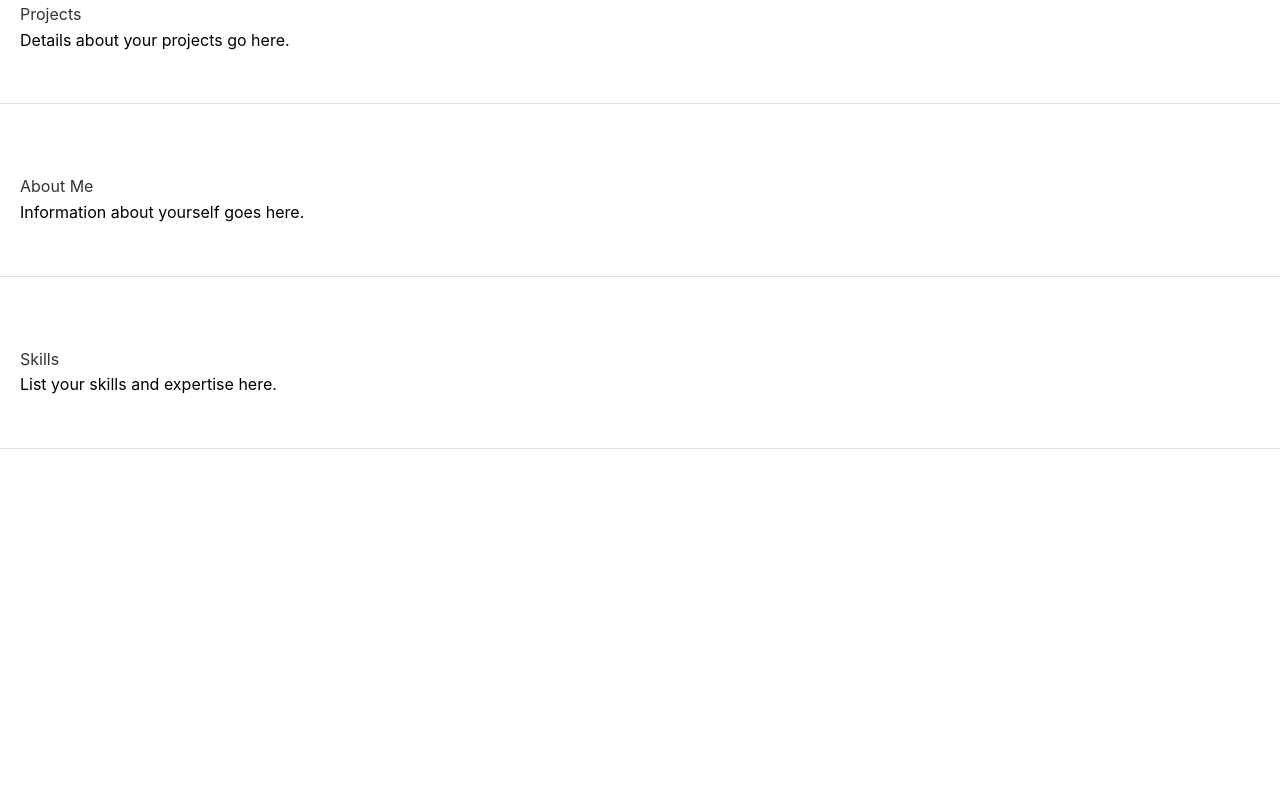
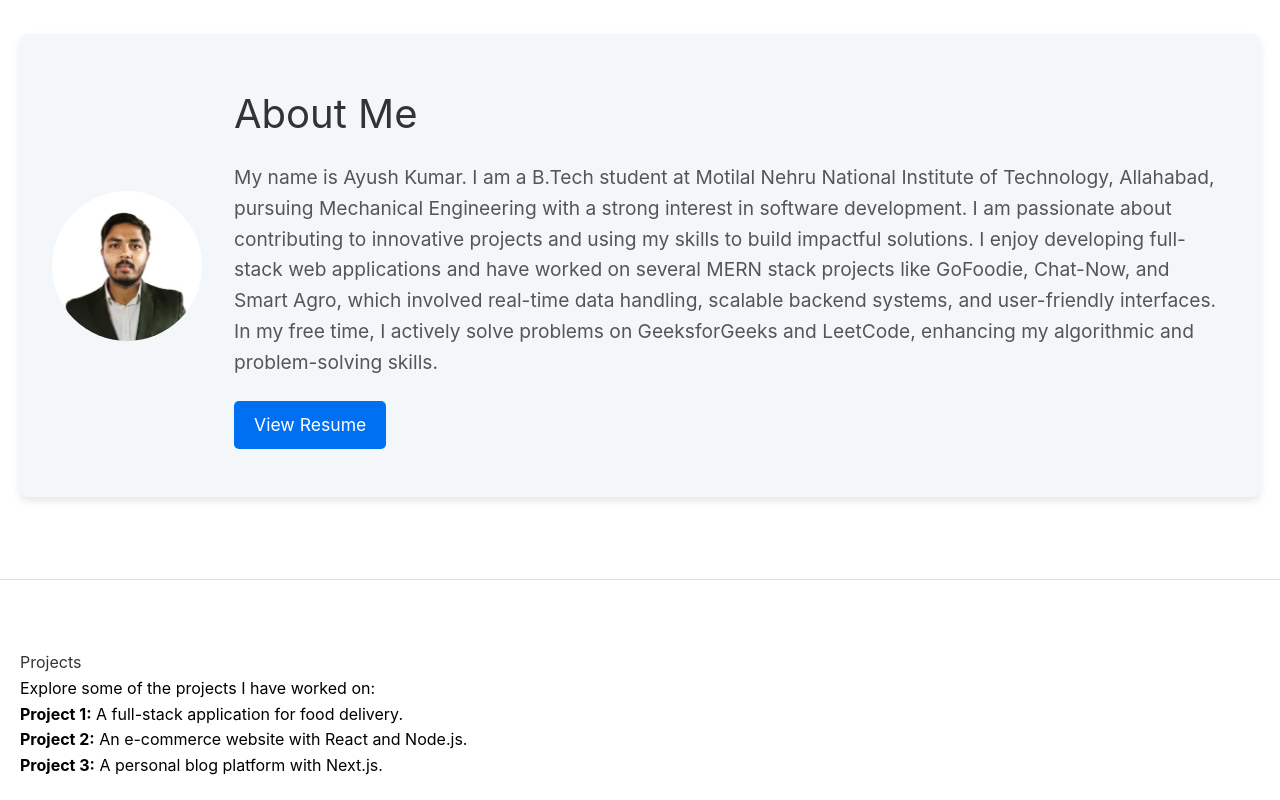
Before and after one commit to ayushchahat/pace-task, a Next.js app: page / in a window 1280 px wide. Shown: the part 280-1080 px from the top of the page. Before the commit the page ends 800 px from the top, so only its background shows below. Built offline with nearby package versions, Linux system fonts and the light colour scheme.

Commit message:
Added the styling and content for about me section

```diff
--- a/app/components/AboutMe.tsx
+++ b/app/components/AboutMe.tsx
@@ -0,0 +1,97 @@
+"use client";
+import React from "react";
+
+interface AboutMeProps {
+  heading: string;
+  message: string;
+  resume: string;
+  imgSize: number;
+}
+
+const AboutMe: React.FC<AboutMeProps> = ({
+  heading,
+  message,
+  resume,
+  imgSize,
+}) => {
+  return (
+    <div
+      style={{
+        display: "flex",
+        justifyContent: "space-between",
+        alignItems: "center",
+        padding: "3rem 2rem",
+        backgroundColor: "#f4f7fa",
+        borderRadius: "8px",
+        boxShadow: "0 4px 8px rgba(0, 0, 0, 0.1)",
+        maxWidth: "100%",
+        width: "100%",
+        margin: "2rem auto",
+        flexWrap: "wrap", // To ensure responsiveness
+      }}
+    >
+      {/* Profile Image */}
+      <div style={{ flex: "0 0 auto", marginRight: "2rem" }}>
+        <img
+          src="/ayush-profile.jpeg"
+          alt="Ayush Kumar"
+          style={{
+            borderRadius: "50%",
+            width: `${imgSize}px`,
+            height: `${imgSize}px`,
+            objectFit: "cover",
+            transition: "transform 0.3s ease",
+          }}
+          onMouseOver={(e) => (e.currentTarget.style.transform = "scale(1.05)")}
+          onMouseOut={(e) => (e.currentTarget.style.transform = "scale(1)")}
+        />
+      </div>
+
+      {/* Text Content */}
+      <div style={{ flex: "1", textAlign: "left" }}>
+        <h2
+          style={{
+            fontSize: "2.5rem",
+            color: "#333",
+            marginBottom: "1rem",
+          }}
+        >
+          {heading}
+        </h2>
+        <p
+          style={{
+            fontSize: "1.2rem",
+            color: "#555",
+            lineHeight: "1.6",
+            marginBottom: "1.5rem",
+          }}
+        >
+          {message}
+        </p>
+        <a
+          href={resume}
+          target="_blank"
+          rel="noopener noreferrer"
+          style={{
+            backgroundColor: "#0070f3",
+            color: "#fff",
+            padding: "10px 20px",
+            fontSize: "1.1rem",
+            border: "none",
+            borderRadius: "5px",
+            textDecoration: "none",
+            display: "inline-block",
+            cursor: "pointer",
+            transition: "background-color 0.3s ease",
+          }}
+          onMouseOver={(e) => (e.currentTarget.style.backgroundColor = "#005bb5")}
+          onMouseOut={(e) => (e.currentTarget.style.backgroundColor = "#0070f3")}
+        >
+          View Resume
+        </a>
+      </div>
+    </div>
+  );
+};
+
+export default AboutMe;
--- a/app/components/Navigation.tsx
+++ b/app/components/Navigation.tsx
@@ -38,10 +38,10 @@ const Navigation: React.FC = () => {
         &#9776;
       </button>
       <div className={`${styles["nav-links"]} ${menuOpen ? styles.show : ""}`}>
+        <a className={styles["nav-link"]} href="https://drive.google.com/file/d/1E9fQ05ieyej34VWkwu8xYdI5zT7ZrRL-/view?usp=sharing">Resume</a>
+        <a className={styles["nav-link"]} href="#aboutme">About</a>
         <a className={styles["nav-link"]} href="#projects">Projects</a>
-        <a className={styles["nav-link"]} href="#about">About</a>
         <a className={styles["nav-link"]} href="#skills">Skills</a>
-        <a className={styles["nav-link"]} href="https://drive.google.com/file/d/1E9fQ05ieyej34VWkwu8xYdI5zT7ZrRL-/view?usp=sharing">Resume</a>
       </div>
     </nav>
   );
--- a/app/page.tsx
+++ b/app/page.tsx
@@ -1,25 +1,56 @@
+"use client";
+import React from "react";
+import AboutMe from "./components/AboutMe";
 
 export default function HomePage() {
   return (
     <main>
-      <section id="home" style={{ padding: "50px 20px" }}>
+      {/* Hero Section */}
+      <section id="home" style={{ padding: "50px 20px", textAlign: "center" }}>
         <h1>Ayush's Portfolio</h1>
-        <p>This is a showcase of my projects and skills.</p>
+        <p>Welcome to my portfolio! Explore my projects, skills, and more.</p>
+      </section>
+      {/* About Me Section */}
+      <section id="aboutme" style={{ padding: "50px 20px" }}>
+        <AboutMe
+          heading="About Me"
+          message="My name is Ayush Kumar. I am a B.Tech student at Motilal Nehru National Institute of Technology, Allahabad, pursuing Mechanical Engineering with a strong interest in software development. I am passionate about contributing to innovative projects and using my skills to build impactful solutions. I enjoy developing full-stack web applications and have worked on several MERN stack projects like GoFoodie, Chat-Now, and Smart Agro, which involved real-time data handling, scalable backend systems, and user-friendly interfaces. In my free time, I actively solve problems on GeeksforGeeks and LeetCode, enhancing my algorithmic and problem-solving skills."
+          resume="https://drive.google.com/file/d/1E9fQ05ieyej34VWkwu8xYdI5zT7ZrRL-/view?usp=sharing"
+          imgSize={150}
+        />
+      </section>
+      {/* Projects Section */}
+      <section id="projects" style={{ padding: "50px 20px" }}>
+        <h2>Projects</h2>
+        <p>Explore some of the projects I have worked on:</p>
+        <ul>
+          <li>
+            <strong>Project 1:</strong> A full-stack application for food
+            delivery.
+          </li>
+          <li>
+            <strong>Project 2:</strong> An e-commerce website with React and
+            Node.js.
+          </li>
+          <li>
+            <strong>Project 3:</strong> A personal blog platform with Next.js.
+          </li>
+        </ul>
       </section>
 
-      <section id="projects" style={{ padding: "50px 20px" }}>
-        <h2>Projects</h2>
-        <p>Details about your projects go here.</p>
-      </section>
 
-      <section id="aboutme" style={{ padding: "50px 20px" }}>
-        <h2>About Me</h2>
-        <p>Information about yourself goes here.</p>
-      </section>
 
+      {/* Skills Section */}
       <section id="skills" style={{ padding: "50px 20px" }}>
         <h2>Skills</h2>
-        <p>List your skills and expertise here.</p>
+        <p>Here are some of the technologies and tools I work with:</p>
+        <ul>
+          <li>JavaScript/TypeScript</li>
+          <li>React.js and Next.js</li>
+          <li>Node.js and Express.js</li>
+          <li>MongoDB and SQL</li>
+          <li>HTML, CSS, and Tailwind</li>
+        </ul>
       </section>
     </main>
   );
```
Also changed, not shown: app/styles/AboutMe.module.css (+56 -0 lines), public/ayush-profile.jpeg (added).
